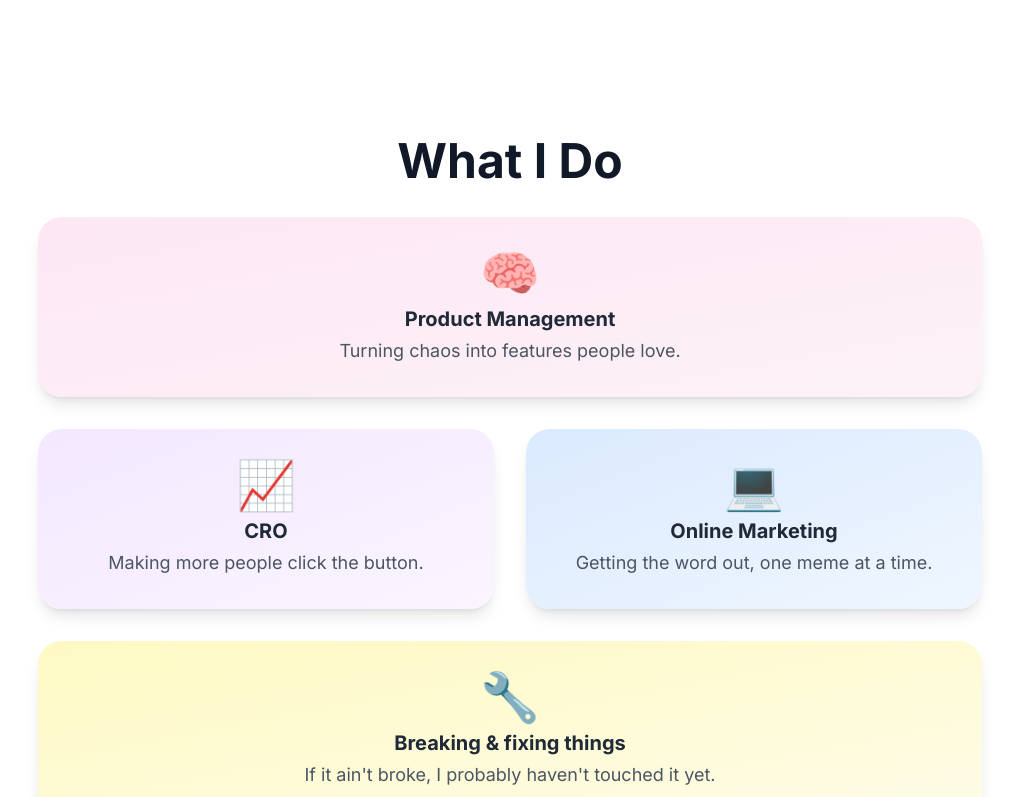
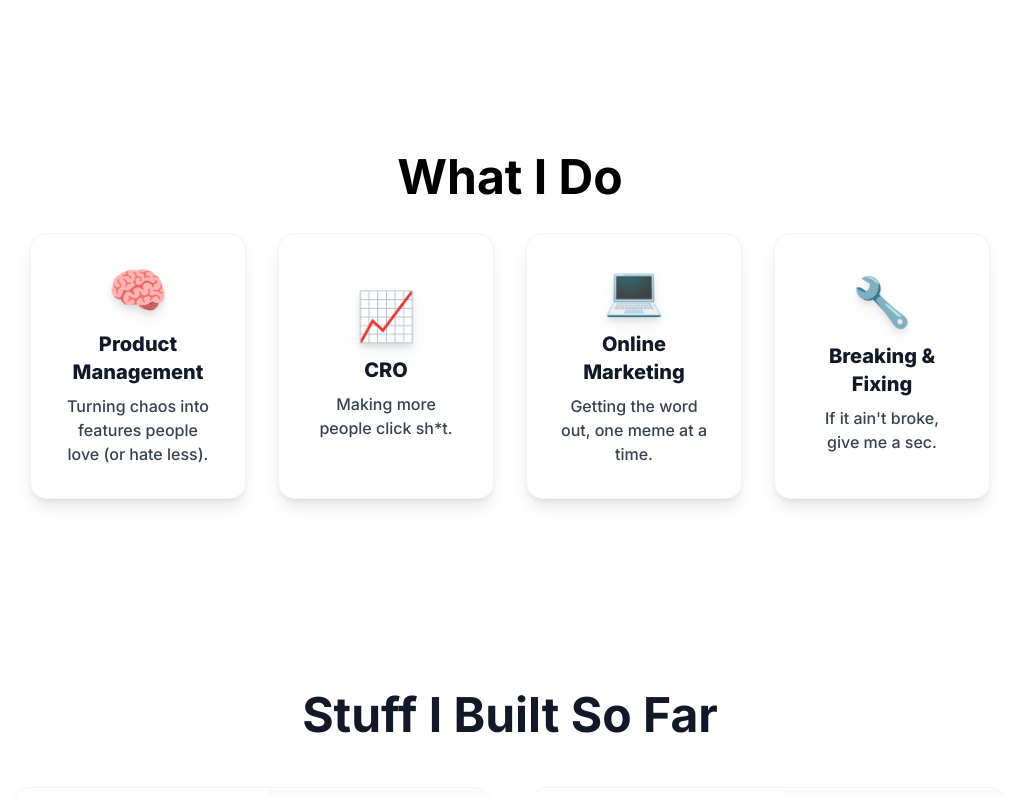
Before and after one commit to Eldon-buzink/powow, a Next.js app: page / in a window 1280 px wide. Shown: the part 1520-2317 px from the top of the page, without its empty margins (130-1149 px from the left). Built offline with nearby package versions, Linux system fonts and the light colour scheme.

Commit message:
Refactor: Clean up 'What I Do' and 'Get to know me' cards (remove gradients, simplify layout, improve responsiveness)

```diff
--- a/app/page.tsx
+++ b/app/page.tsx
@@ -10,6 +10,7 @@ import confetti from "canvas-confetti";
 import { ColourfulText } from "@/components/ui/ColourfulText";
 import { BackgroundLines } from "@/components/ui/BackgroundLines";
 import { BackgroundGradientAnimation } from "@/components/ui/BackgroundGradientAnimation";
+import WhatIDo from "@/components/WhatIDo";
 
 const projects = [
   {
@@ -32,37 +33,6 @@ const projects = [
     description: "A new project is brewing... Stay tuned!",
     image: "/images/project1.jpg",
     comingSoon: true,
-  },
-];
-
-const bentoCards = [
-  {
-    title: "Product Management",
-    emoji: "🧠",
-    color: "from-pink-100 to-pink-50",
-    size: "row-span-2 col-span-2",
-    desc: "Turning chaos into features people love."
-  },
-  {
-    title: "CRO",
-    emoji: "📈",
-    color: "from-purple-100 to-purple-50",
-    size: "row-span-1 col-span-1",
-    desc: "Making more people click the button."
-  },
-  {
-    title: "Online Marketing",
-    emoji: "💻",
-    color: "from-blue-100 to-blue-50",
-    size: "row-span-1 col-span-1",
-    desc: "Getting the word out, one meme at a time."
-  },
-  {
-    title: "Breaking & fixing things",
-    emoji: "🔧",
-    color: "from-yellow-100 to-yellow-50",
-    size: "row-span-1 col-span-2",
-    desc: "If it ain't broke, I probably haven't touched it yet."
   },
 ];
 
@@ -126,27 +96,7 @@ export default function Home() {
       {/* WHAT I DO SECTION */}
       <div ref={whatIDoRef} className="w-full flex justify-center">
         <div className="w-full max-w-5xl mx-auto my-6 sm:my-12 rounded-3xl px-4">
-          <section className="w-full py-10 sm:py-16 px-0 sm:px-6">
-            <h2 className="text-2xl sm:text-4xl md:text-5xl font-bold text-center mb-6 sm:mb-8 text-gray-900">
-              What I Do
-            </h2>
-            <div className="w-full grid grid-cols-1 sm:grid-cols-2 md:grid-cols-2 gap-6 sm:gap-8 bento-grid">
-              {bentoCards.map((card, i) => (
-                <motion.div
-                  key={card.title}
-                  initial={{ opacity: 0, y: 40 }}
-                  whileInView={{ opacity: 1, y: 0 }}
-                  viewport={{ once: true, amount: 0.3 }}
-                  transition={{ duration: 0.5, delay: i * 0.1 }}
-                  className={`flex flex-col justify-center items-center p-6 sm:p-8 rounded-3xl shadow-lg bg-gradient-to-br ${card.color} ${card.size} min-h-[140px] md:min-h-[180px]`}
-                >
-                  <span className="text-4xl sm:text-5xl mb-2">{card.emoji}</span>
-                  <h3 className="text-lg sm:text-xl font-bold mb-1 text-gray-800">{card.title}</h3>
-                  <p className="text-gray-600 text-center text-sm sm:text-base md:text-lg">{card.desc}</p>
-                </motion.div>
-              ))}
-            </div>
-          </section>
+          <WhatIDo />
         </div>
       </div>
 
--- a/components/WhatIDo.tsx
+++ b/components/WhatIDo.tsx
@@ -4,60 +4,48 @@ import React from "react";
 import { BackgroundBeams } from "./ui/BackgroundBeams";
 import { motion } from "framer-motion";
 
-export default function WhatIDo() {
-  const cards = [
+const bentoCards = [
   {
-      title: "Frontend Developer",
-      desc: "I build user interfaces that don't make people want to throw their computers out the window.",
-      emoji: "💻",
-      bg: "linear-gradient(135deg, #e0e7ff 0%, #f3e8ff 100%)"
+    title: "Product Management",
+    emoji: "🧠",
+    headline: "Turning chaos into features people love (or hate less)."
   },
   {
-      title: "Problem Solver",
-      desc: "I turn complex problems into simple solutions. Sometimes they even work.",
-      emoji: "🔧",
-      bg: "linear-gradient(135deg, #fff5e1 0%, #fff1dd 100%)"
+    title: "CRO",
+    emoji: "📈",
+    headline: "Making more people click sh*t."
   },
   {
-      title: "Coffee Consumer",
-      desc: "I drink coffee and write code. Sometimes in that order, sometimes not.",
-      emoji: "☕",
-      bg: "linear-gradient(135deg, #fff5e1 0%, #fff1dd 100%)"
+    title: "Online Marketing",
+    emoji: "💻",
+    headline: "Getting the word out, one meme at a time."
   },
   {
-      title: "Bug Creator",
-      desc: "I create bugs, then fix them. It's like a never-ending cycle of chaos and order.",
-      emoji: "🐛",
-      bg: "linear-gradient(135deg, #fff5e1 0%, #fff1dd 100%)"
-    }
+    title: "Breaking & Fixing",
+    emoji: "🔧",
+    headline: "If it ain't broke, give me a sec."
+  },
 ];
 
+export default function WhatIDo() {
   return (
-    <section id="what-i-do" className="relative min-h-screen w-full flex flex-col items-center justify-center px-6">
-      <BackgroundBeams />
-      <div className="z-10 w-full max-w-5xl mx-auto">
-        <h2 className="text-2xl sm:text-4xl md:text-5xl font-bold mb-6 sm:mb-8 text-left">
-          What I Actually Do
-        </h2>
-        <div className="w-full grid grid-cols-1 sm:grid-cols-2 gap-4 sm:gap-8 mt-8">
-          {cards.map((card, i) => (
-            <motion.div
+    <section id="what-i-do" className="relative w-full flex flex-col items-center justify-center px-4 py-12 sm:py-20">
+      <h2 className="text-2xl sm:text-4xl md:text-5xl font-bold mb-8 text-center">What I Do</h2>
+      <div className="w-full max-w-5xl mx-auto grid grid-cols-1 md:grid-cols-4 gap-6 sm:gap-8">
+        {bentoCards.map((card) => (
+          <div
             key={card.title}
-              className="w-full flex bg-white rounded-2xl p-4 sm:p-5 shadow-md border border-gray-100 hover:shadow-lg transition group"
-              whileHover={{ scale: 1.03 }}
-              transition={{ duration: 0.2 }}
+            className="flex flex-col items-center justify-center p-6 sm:p-8 rounded-2xl shadow-lg bg-white min-h-[140px] border border-gray-100"
           >
-              <div className="flex-shrink-0 w-12 h-12 sm:w-14 sm:h-14 rounded-full flex items-center justify-center mr-4 sm:mr-6 text-xl sm:text-2xl font-bold"
-                style={{ background: card.bg || 'linear-gradient(135deg, #e0e7ff 0%, #f3e8ff 100%)' }}>
-                {card.emoji}
+            <span className="text-4xl sm:text-5xl mb-4 drop-shadow-lg">{card.emoji}</span>
+            <h3 className="text-base sm:text-lg md:text-xl font-extrabold text-gray-900 mb-2 text-center">
+              {card.title}
+            </h3>
+            <p className="text-xs sm:text-sm md:text-base text-gray-700 text-center font-medium">
+              {card.headline}
+            </p>
           </div>
-              <div className="flex flex-col justify-center">
-                <h3 className="text-base sm:text-lg font-semibold text-gray-900 mb-1 text-left">{card.title}</h3>
-                <p className="text-xs sm:text-sm text-gray-600 text-left">{card.desc}</p>
-              </div>
-            </motion.div>
         ))}
-        </div>
       </div>
     </section>
   );
--- a/components/WhoAmI.tsx
+++ b/components/WhoAmI.tsx
@@ -39,10 +39,14 @@ export default function WhoAmI() {
         I'm a product builder with a love for fun side projects, digital experiments, and a good story. Here's a bit more about me, the human.
       </p>
       <div className="w-full grid grid-cols-1 sm:grid-cols-2 md:grid-cols-3 gap-4 sm:gap-6 auto-rows-[220px]">
-        {whoAmICards.map((card, i) => (
+        {whoAmICards.map((card, i) => {
+          let smSpan = '';
+          if (card.size === 'col-span-2 row-span-1') smSpan = 'sm:col-span-2 sm:row-span-1';
+          if (card.size === 'col-span-1 row-span-1') smSpan = 'sm:col-span-1 sm:row-span-1';
+          return (
             <div
               key={card.title}
-            className={`w-full relative rounded-2xl shadow-lg bg-gradient-to-br from-white to-pink-50 overflow-hidden flex flex-col min-h-[220px] border border-gray-100 ${typeof window !== 'undefined' && window.innerWidth < 640 ? '' : card.size}`}
+              className={`w-full relative rounded-2xl shadow-lg bg-white overflow-hidden flex flex-col min-h-[220px] border border-gray-100 ${smSpan}`}
             >
               <div className="relative w-full h-24 md:h-32 border-b border-gray-100">
                 <Image
@@ -60,7 +64,8 @@ export default function WhoAmI() {
                 <p className="text-gray-600 text-xs sm:text-sm md:text-base">{card.desc}</p>
               </div>
             </div>
-        ))}
+          );
+        })}
       </div>
     </section>
   );
```
Lines whose indentation alone changed are shown as unchanged.
